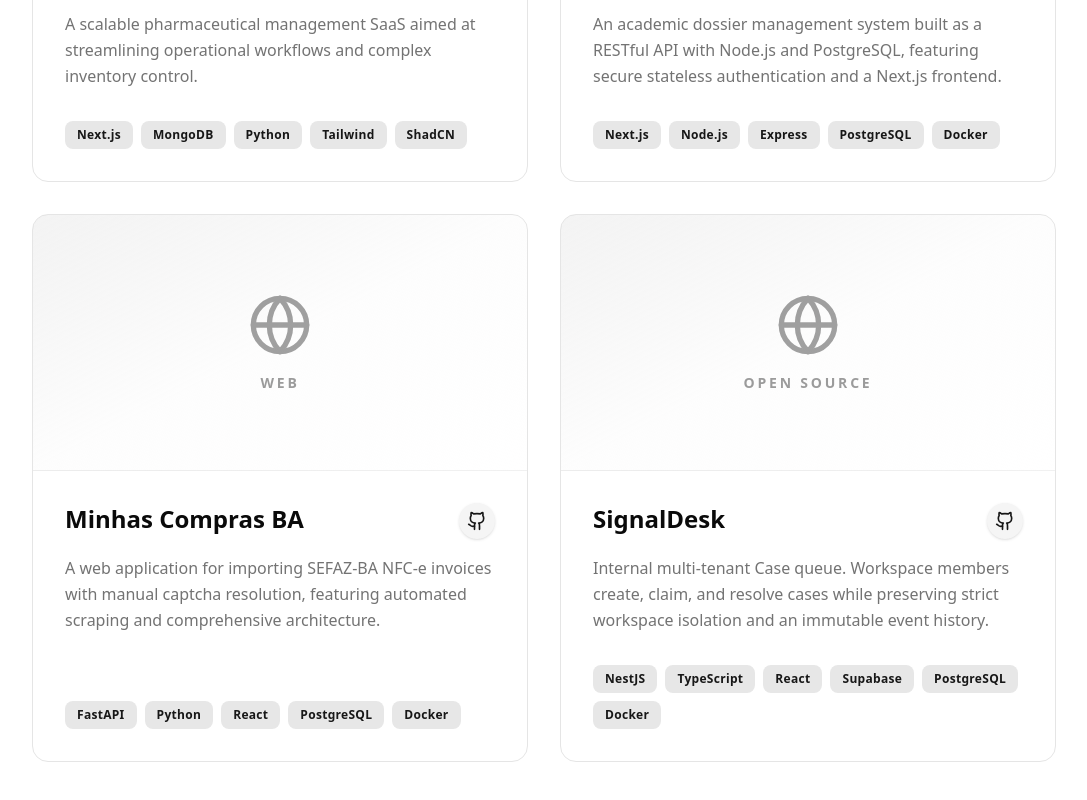
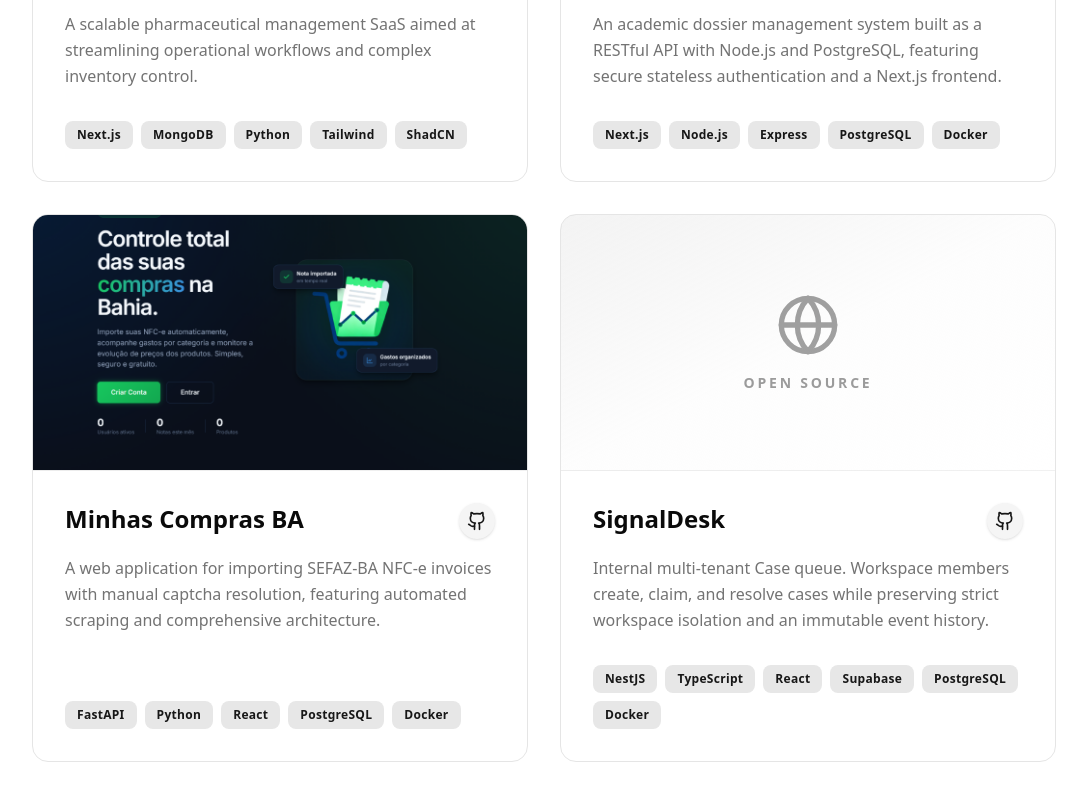
Before and after one commit to TheAndr3/portifolio_web, a Next.js app: page /projects in a window 1280 px wide. Shown: the part 780-1580 px from the top of the page, without its empty margins (96-1183 px from the left). Built offline with nearby package versions, Linux system fonts and the light colour scheme.

Commit message:
feat: adicionar preview do projeto Minhas Compras BA

```diff
--- a/src/app/projects/page.tsx
+++ b/src/app/projects/page.tsx
@@ -42,6 +42,7 @@ const projects: Project[] = [
     id: "minhas-compras-ba",
     title: "Minhas Compras BA",
     description: "A web application for importing SEFAZ-BA NFC-e invoices with manual captcha resolution, featuring automated scraping and comprehensive architecture.",
+    image: "/minhascompras.png",
     category: "Web",
     techStack: ["FastAPI", "Python", "React", "PostgreSQL", "Docker"],
     githubUrl: "https://github.com/TheAndr3/minhasCompras-BA"
```
Also changed, not shown: public/minhascompras.png (added).
